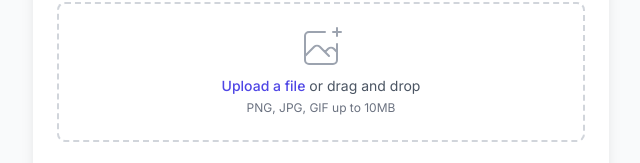
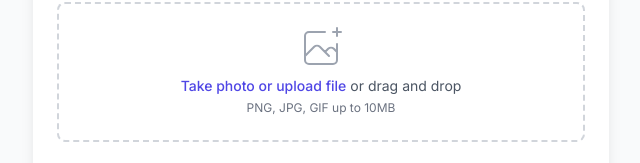
Before and after one commit to ishit737/AI-expense-tracker, a plain HTML site: page index.html in a window 1280 px wide. Shown: the part 150-313 px from the top of the page, without its empty margins (319-959 px from the left). Drawn offline with nearby package versions, Linux system fonts and the light colour scheme.

Commit message:
index.html

```diff
--- a/index.html
+++ b/index.html
@@ -41,8 +41,10 @@
                     </svg>
                     <div class="flex text-sm text-gray-600">
                         <label for="receipt-upload" class="relative cursor-pointer bg-white rounded-md font-medium text-indigo-600 hover:text-indigo-500 focus-within:outline-none focus-within:ring-2 focus-within:ring-offset-2 focus-within:ring-indigo-500">
-                            <span>Upload a file</span>
-                            <input id="receipt-upload" name="receipt-upload" type="file" class="sr-only" accept="image/*">
+                            <!-- Changed text to reflect camera option -->
+                            <span>Take photo or upload file</span>
+                            <!-- Added 'capture' attribute to prioritize camera on mobile -->
+                            <input id="receipt-upload" name="receipt-upload" type="file" class="sr-only" accept="image/*" capture="environment">
                         </label>
                         <p class="pl-1">or drag and drop</p>
                     </div>
```
